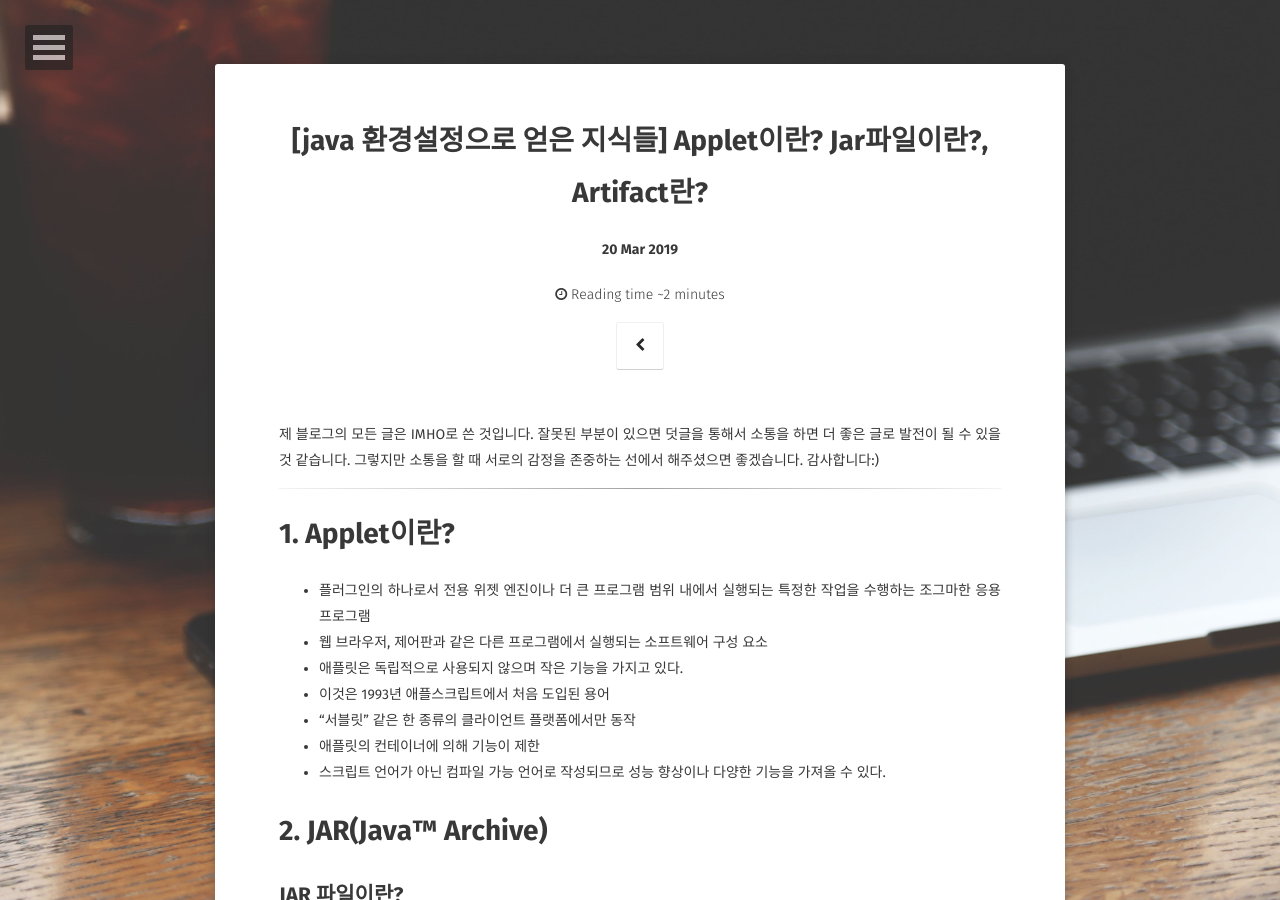
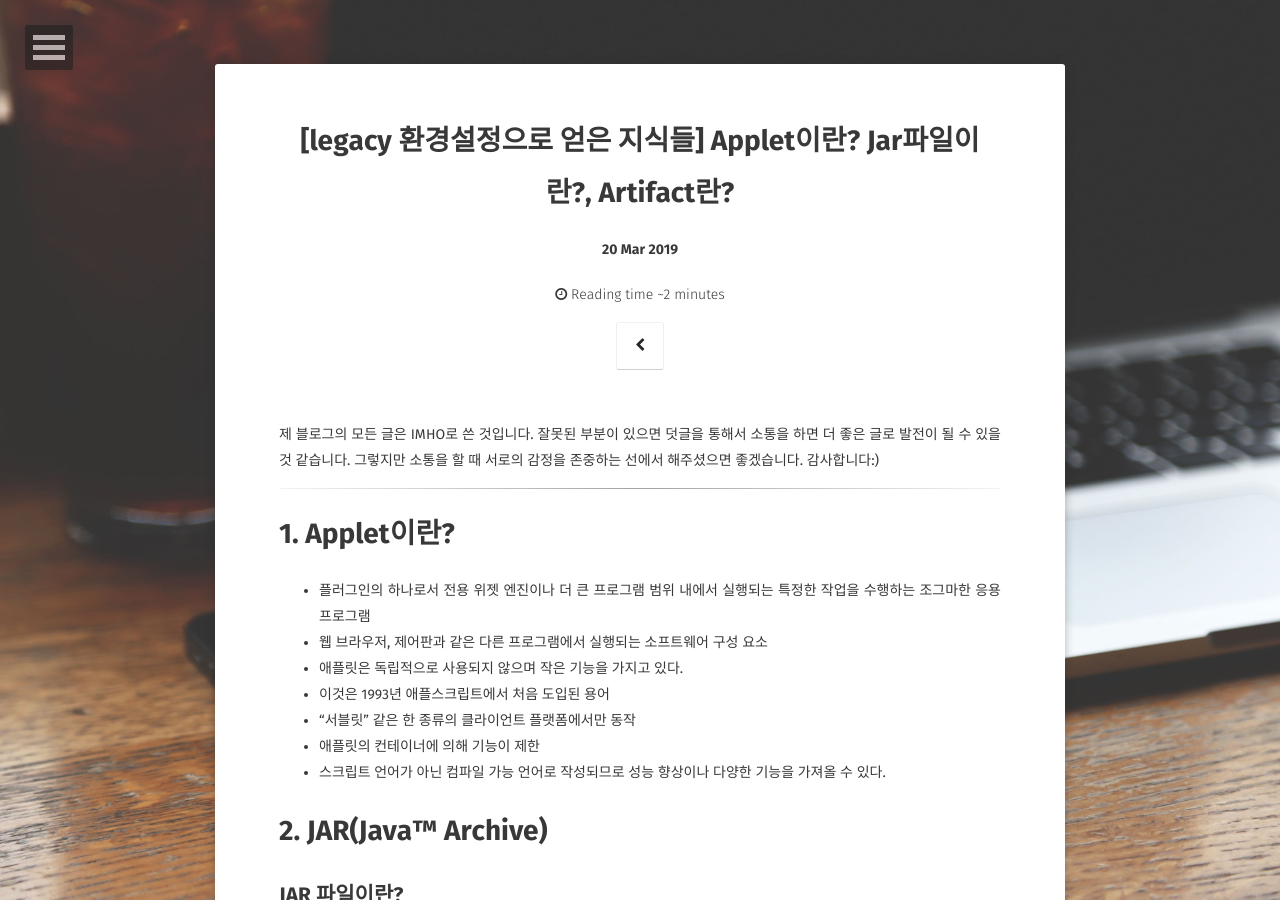
Before and after one commit to JoosJuliet/joosjuliet.github.io, a Jekyll site: the page built from _posts/2019-03-20-artifact.md, in a window 1280 px wide and 900 px high. Built offline with Jekyll 4.4.1, drawn with Linux system fonts in a browser that asks for light colours; some web fonts are replaced.

Commit message:
제목바꾸고 tag달기

```diff
--- a/_posts/2019-03-20-artifact.md
+++ b/_posts/2019-03-20-artifact.md
@@ -1,9 +1,9 @@
 ---
 layout: post
 section-type: post
-title: "[java 환경설정으로 얻은 지식들] Applet이란? Jar파일이란?, Artifact란? "
+title: "[legacy 환경설정으로 얻은 지식들] Applet이란? Jar파일이란?, Artifact란? "
 category: Spring
-tags: [ 'Spring', '환경설정' ]
+tags: [ 'Spring', '환경설정', 'SKencar' ]
 comments: true
 ---
 제 블로그의 모든 글은 IMHO로 쓴 것입니다.
```
